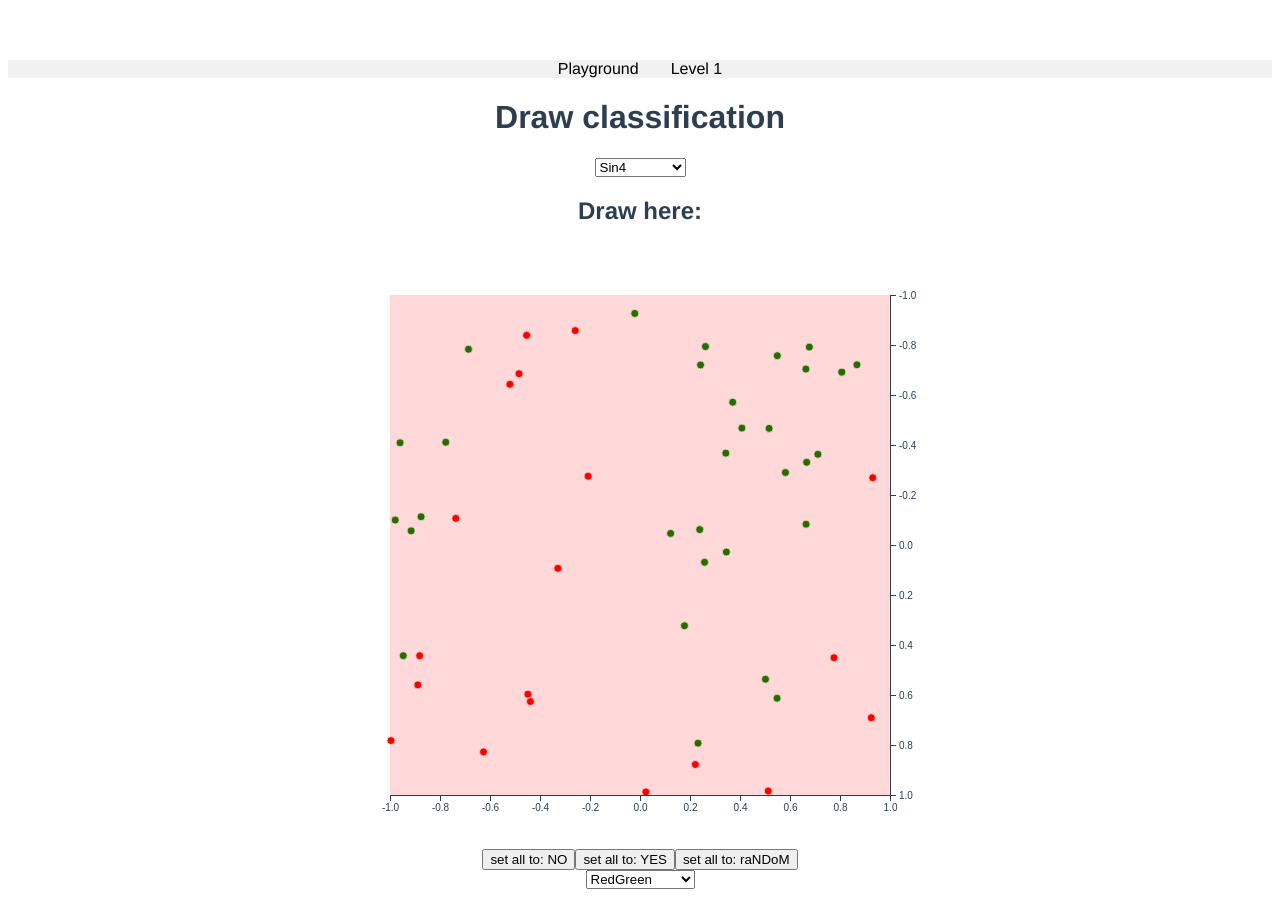
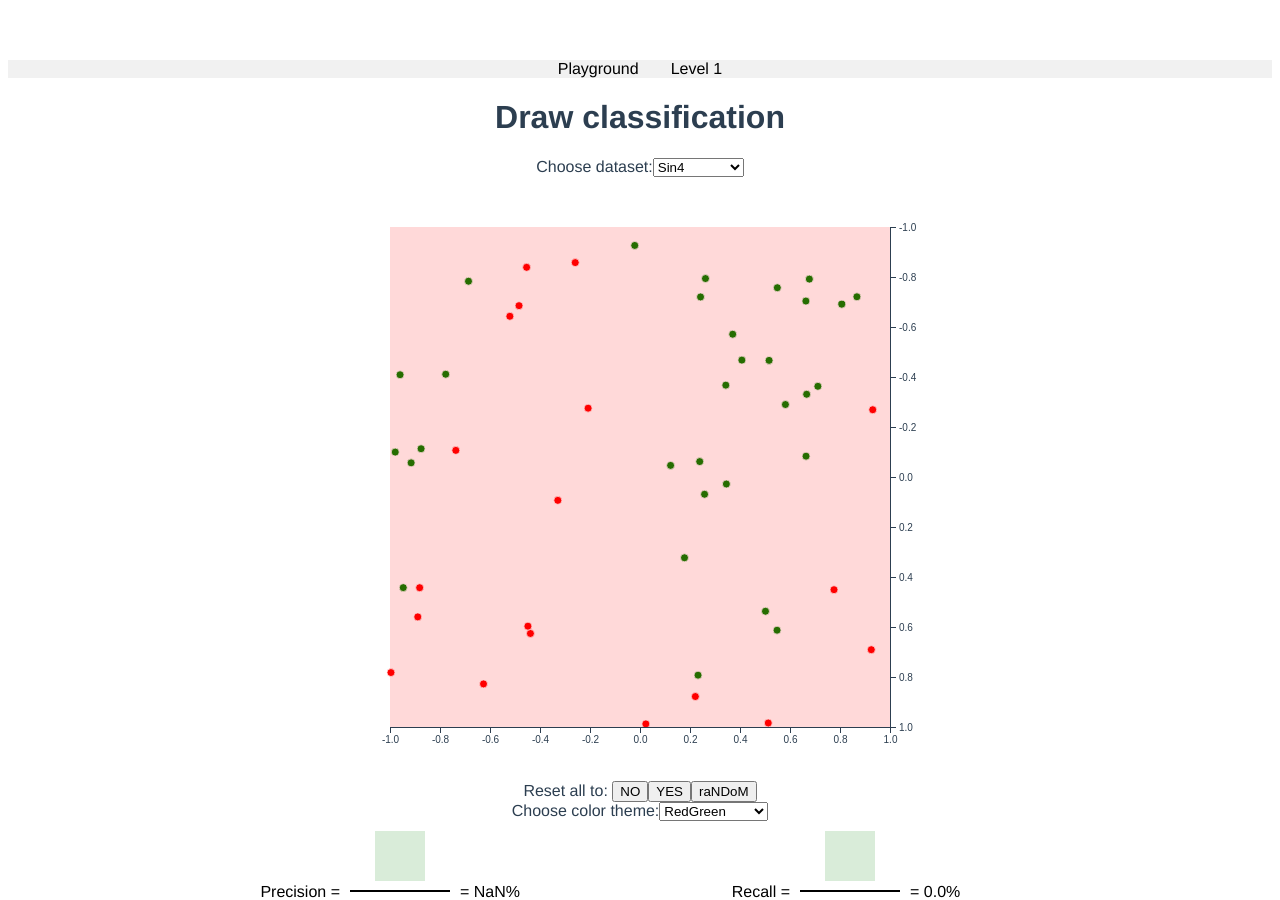
Before and after one commit to stared/which-ml-are-you, a Vue app: page / in a window 1280 px wide. Shown: the top 900 px of the page. Built offline with nearby package versions, Linux system fonts and the light colour scheme; the HTML template or start-up script is replaced by a standard one.

Commit message:
descirptions and stuff style for All.vue

```diff
--- a/src/All.vue
+++ b/src/All.vue
@@ -2,6 +2,8 @@
   <div id="all">
     <h1>Draw classification</h1>
 
+    <div>
+      <span>Choose dataset:</span>
       <select v-model="dataset">
         <option
           v-for="option in options"
@@ -11,8 +13,7 @@
           {{ option.name }}
         </option>
       </select>
-
-    <h2>Draw here:</h2>
+    </div>
 
     <Chart
       :points="dataset.points"
@@ -23,17 +24,19 @@
     />
 
     <div>
+      <span>Reset all to: </span>
       <button @click="resetSelection(0)">
-        set all to: NO
+        NO
       </button>
       <button @click="resetSelection(1)">
-        set all to: YES
+        YES
       </button>
       <button @click="resetSelectionRandom()">
-        set all to: raNDoM
+        raNDoM
       </button>
     </div>
     <div v-if="datasetHasPredictions">
+      <span>Classifier predicitions: </span>
       <button
         v-for="(classifier, i) in [`Nearest Neighbors`, `Linear SVM`, `RBF SVM`, `Gaussian Process`, `Decision Tree`, `Random Forest`, `Neural Net`, `AdaBoost`, `Naive Bayes`, `QDA`]"
         :key="`${i}-${classifier}`"
@@ -43,6 +46,8 @@
       </button>
     </div>
 
+    <div>
+      <span>Choose color theme:</span>
       <select v-model="selectedColorScheme">
         <option
           v-for="colorScheme in colorSchemes"
@@ -52,9 +57,7 @@
           {{ colorScheme.name }}
         </option>
       </select>
-
-    <p>Points: {{ dataset.points.length }}</p>
-    <p>Tiles up: {{ tilesUp }}</p>
+    </div>
 
     <QuantityVisually
       v-for="formula in confusionMatrixMetrics"
--- a/src/predictions.js
+++ b/src/predictions.js
@@ -17,14 +17,15 @@ export function datasetHasPredictions(datasetName) {
   }
 
 export function getPredictions(tiles, dataset, classifier) {
-  if (predictions[dataset] === undefined) {
-    console.log("No dataset");
-    return;
-  }
-  if (predictions[dataset][classifier] === undefined) {
-    console.log("No classifier");
-    return;
-  }
+  //// silent error messages are dangerous
+  // if (predictions[dataset] === undefined) {
+  //   console.log("No dataset");
+  //   return;
+  // }
+  // if (predictions[dataset][classifier] === undefined) {
+  //   console.log("No classifier");
+  //   return;
+  // }
   const selectedPredictions = predictions[dataset][classifier];
   tiles.forEach((d) => d.v = findPrediction(d, selectedPredictions));
 }
```
Lines whose indentation alone changed are shown as unchanged.
